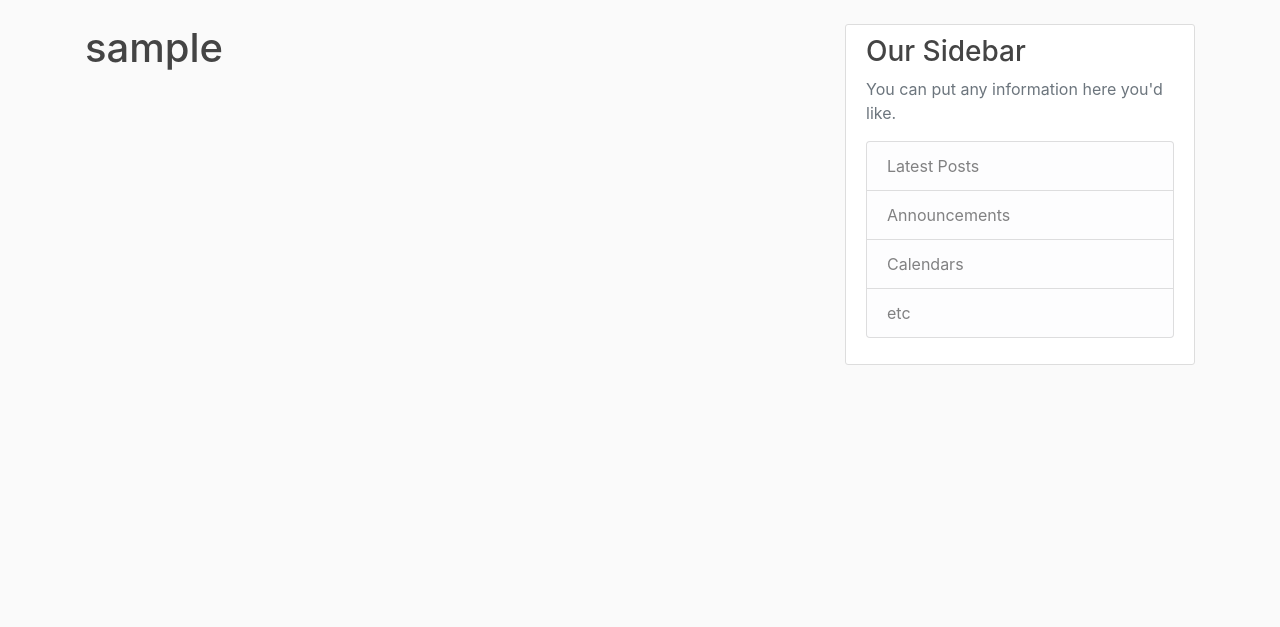
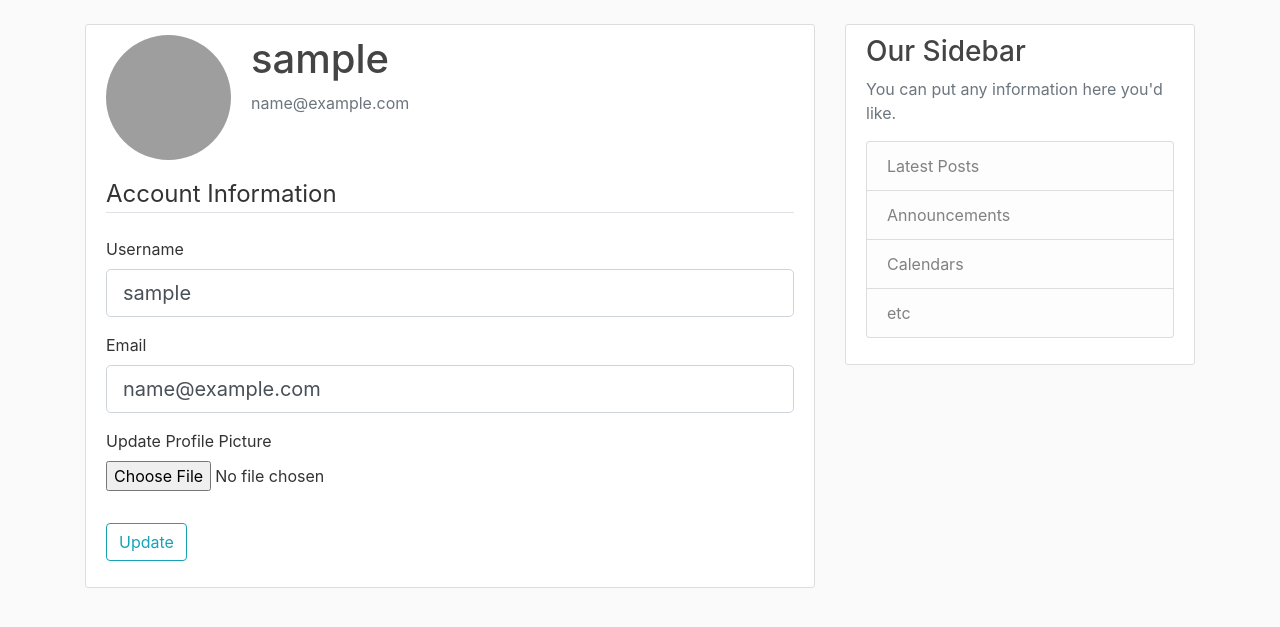
Before and after one commit to ophd/Flask-Website, a Flask app: page /account in a window 1280 px wide. Shown: the part 56-683 px from the top of the page. Run offline with Flask 2, Linux system fonts and the light colour scheme; the visitor is signed in with stand-in values (Sample User, id 1); data comes from the database, SQL or seed files in the repository; some libraries are stand-ins or nearby versions; grey boxes are pictures that could not be loaded.

Commit message:
Completed Part 7 of Flask tutorial
Added account management route
where user can updated username,
email, and profile picture.

```diff
--- a/flaskblog/forms.py
+++ b/flaskblog/forms.py
@@ -1,4 +1,6 @@
 from flask_wtf import FlaskForm
+from flask_wtf.file import FileField, FileAllowed
+from flask_login import current_user
 from wtforms import StringField, PasswordField, SubmitField, BooleanField
 from wtforms.validators import DataRequired, Length, Email, EqualTo, ValidationError
 from flaskblog.models import User
@@ -36,3 +38,26 @@ class LoginForm(FlaskForm):
     password = PasswordField('Password', validators=[DataRequired()])
     remember = BooleanField('Remember Me')
     submit = SubmitField('Login')
+
+
+class UpdateAccountForm(FlaskForm):
+    '''
+    Create a user registration form class
+    based on the flask WT Form FlaskForm class.
+    '''
+    username = StringField('Username', validators=[DataRequired(), Length(min=2, max=20)])
+    email = StringField('Email', validators=[DataRequired(), Email()])
+    picture = FileField('Update Profile Picture', validators=[FileAllowed(['jpg', 'png', 'jpeg'])])
+    submit = SubmitField('Update')
+
+    def validate_username(self, username):
+        if username.data != current_user.username:
+            user = User.query.filter_by(username=username.data).first()
+            if user:
+                raise ValidationError('That username already exists.')
+
+    def validate_email(self, email):
+        if email.data != current_user.email:
+            user = User.query.filter_by(email=email.data).first()
+            if user:
+                raise ValidationError('That email is already being used.')
--- a/flaskblog/routes.py
+++ b/flaskblog/routes.py
@@ -1,7 +1,10 @@
+import os
+import secrets
+from PIL import Image
 from flask import render_template, url_for, flash, redirect, request
 from flaskblog import app, db, bcrypt
 from flaskblog.models import User, Post
-from flaskblog.forms import RegistrationForm, LoginForm
+from flaskblog.forms import RegistrationForm, LoginForm, UpdateAccountForm
 from flask_login import login_user, current_user, logout_user, login_required
 
 posts = [
@@ -73,7 +76,37 @@ def logout():
     logout_user()
     return redirect(url_for('home'))
 
-@app.route('/account')
+def save_picture(form_picture):
+    random_hex = secrets.token_hex(8)
+    _, ext = os.path.splitext(form_picture.filename)
+    picture_fn = random_hex + ext
+    picture_path = os.path.join(app.root_path, 'static',
+                                'profile_pictures', picture_fn)
+
+    output_size = (125, 125)
+    i = Image.open(form_picture)
+    i.thumbnail(output_size)
+    i.save(picture_path)
+
+    return picture_fn
+
+
+
+@app.route('/account', methods=['GET', 'POST'])
 @login_required
 def account():
-    return render_template('account.html', title='Account')
+    form = UpdateAccountForm()
+    if form.validate_on_submit():
+        if form.picture.data:
+            picture_file = save_picture(form.picture.data)
+            current_user.image_file = picture_file
+        current_user.username = form.username.data
+        current_user.email = form.email.data
+        db.session.commit()
+        flash('Your account has been updated.', category='success')
+        return redirect(url_for('account'))
+    elif request.method == 'GET':
+        form.username.data = current_user.username
+        form.email.data = current_user.email
+    image_file = url_for('static', filename='profile_pictures/' + current_user.image_file)
+    return render_template('account.html', title='Account', image_file=image_file, form=form)
--- a/flaskblog/templates/account.html
+++ b/flaskblog/templates/account.html
@@ -1,4 +1,59 @@
 {% extends "layout.html" %}
 {% block content %}
-<h1>{{ current_user.username }}</h1>
+    <div class="content-section">
+        <div class="media">
+            <img class="rounded-circle account-img" src="{{ image_file }}" />
+            <div class="media-body">
+                <h2 class="account-heading">{{ current_user.username }}</h2>
+                <p class="text-secondary">{{ current_user.email }}</p>
+            </div>
+        </div>
+        <!-- FORM  -->
+        <form method="POST" action="" enctype="multipart/form-data">
+            {{ form.hidden_tag() }}
+            <fieldset class="form-group">
+                <legend class="border-bottom mb-4">Account Information</legend>
+                <div class="form-group">
+                    {{ form.username.label(class="form-control-label") }}
+
+                    {% if form.username.errors %}
+                        {{ form.username(class="form-control form-control-lg is-invalid") }}
+                        <div class="invalid-feedback">
+                            {% for error in form.username.errors %}
+                                <span>{{ error }}</span>
+                            {% endfor %}
+                        </div>
+                    {% else %}
+                        {{ form.username(class="form-control form-control-lg") }}
+                    {% endif %}
+                </div>
+                <div class="form-group">
+                    {{ form.email.label(class="form-control-label") }}
+
+                    {% if form.email.errors %}
+                        {{ form.email(class="form-control form-control-lg is-invalid") }}
+                        <div class="invalid-feedback">
+                            {% for error in form.email.errors %}
+                                <span>{{ error }}</span>
+                            {% endfor %}
+                        </div>
+                    {% else %}
+                        {{ form.email(class="form-control form-control-lg") }}
+                    {% endif %}
+                </div>
+                <div class="form-group">
+                    {{ form.picture.label() }}
+                    {{ form.picture(class="form-control-file") }}
+                    {% if form.picture.errors %}
+                        {% for error in form.picture.errors %}
+                            <span class="text-danger">{{ error }}</span><br />
+                        {% endfor %}
+                    {% endif %}
+                </div>
+            </fieldset>
+            <div class="form-group">
+                {{ form.submit(class="btn btn-outline-info") }}
+            </div>
+        </form>
+    </div>
 {% endblock content %}
```
Also changed, not shown: 1 other file.
